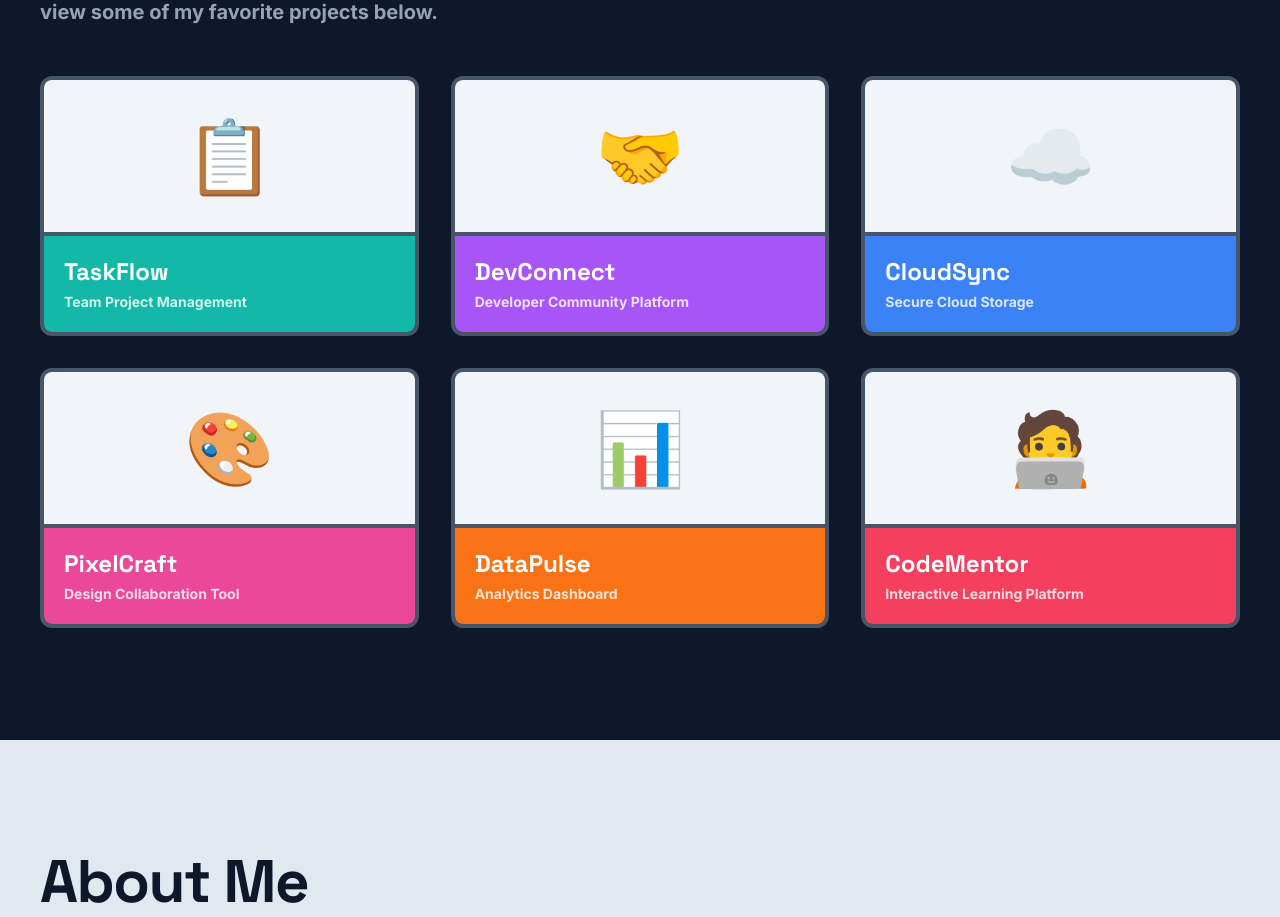
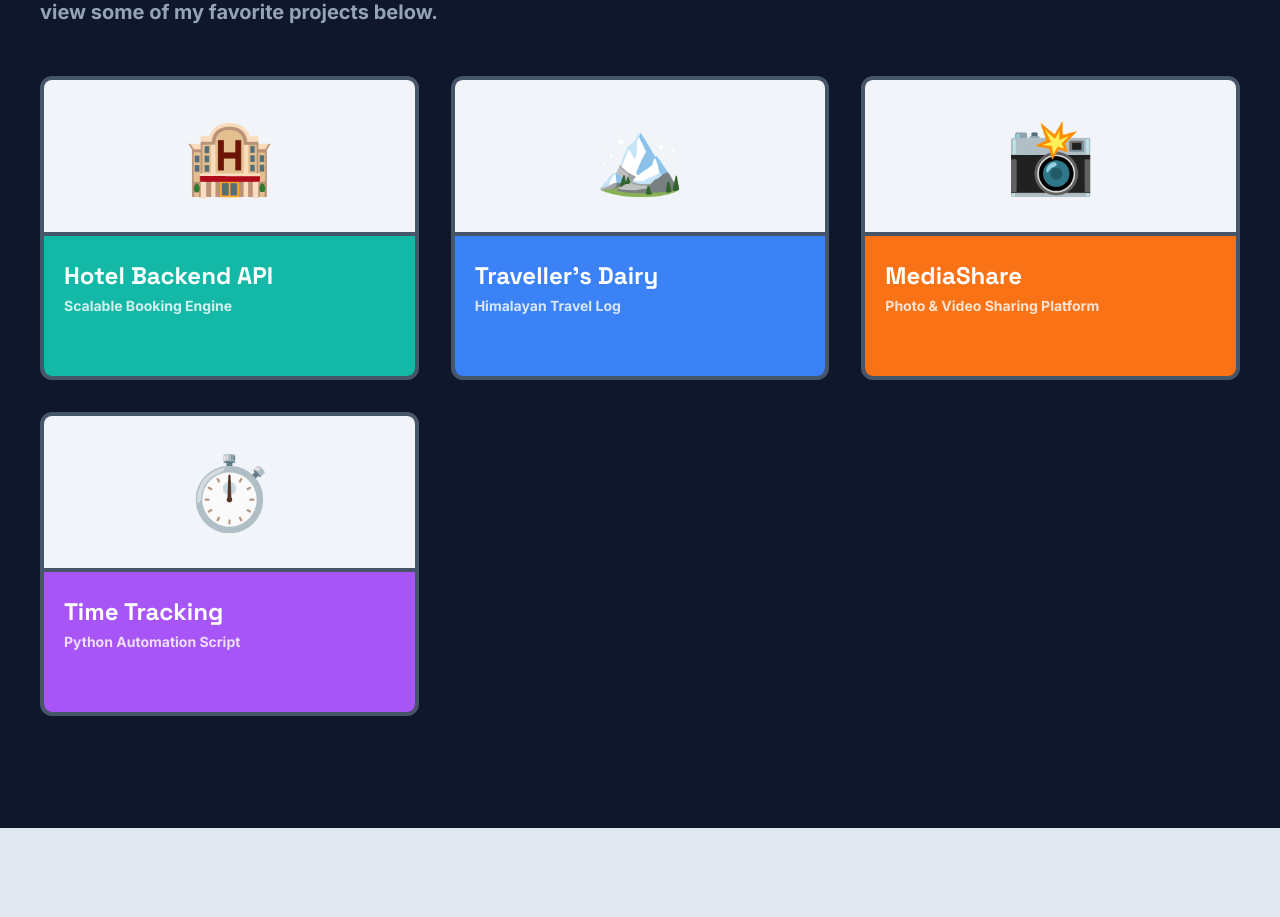
Before and after one commit to shubhamthakur3/portfolio, a Next.js app: page / in a window 1280 px wide. Shown: the part 1120-2037 px from the top of the page. Built offline with nearby package versions, Linux system fonts and the light colour scheme.

Commit message:
make last min changes

```diff
--- a/src/components/ProjectCard.tsx
+++ b/src/components/ProjectCard.tsx
@@ -18,13 +18,22 @@ export default function ProjectCard({ project }: ProjectCardProps) {
       </div>
 
       {/* Bottom — Info area with color */}
-      <div className={`${project.color} px-5 py-5`}>
-        <h3 className="font-display text-xl md:text-2xl font-black text-white">
+      <div className={`${project.color} px-5 py-6 min-h-[120px] flex flex-col justify-center transition-all duration-500`}>
+        <h3 className="font-display text-xl md:text-2xl font-black text-white transition-all duration-300 group-hover:-translate-y-1">
           {project.title}
         </h3>
-        <p className="text-sm font-bold text-white/80 mt-1">
-          {project.summary}
-        </p>
+
+        <div className="relative mt-1 h-14 overflow-hidden">
+          {/* Summary - Visible by default, slides up and fades out on hover */}
+          <p className="text-sm font-bold text-white/80 transition-all duration-300 group-hover:-translate-y-full group-hover:opacity-0">
+            {project.summary}
+          </p>
+
+          {/* Description - Hidden by default, slides up into view on hover */}
+          <p className="absolute top-0 left-0 text-[11px] md:text-xs font-bold text-white leading-relaxed opacity-0 translate-y-full transition-all duration-300 group-hover:translate-y-0 group-hover:opacity-100 line-clamp-3">
+            {project.description}
+          </p>
+        </div>
       </div>
     </a>
   );
--- a/src/data/projects.ts
+++ b/src/data/projects.ts
@@ -12,80 +12,49 @@ export interface Project {
 }
 
 export const projects: Project[] = [
+
   {
-    id: "taskflow",
-    title: "TaskFlow",
-    summary: "Team Project Management",
+    id: "hotel-backend",
+    title: "Hotel Backend API",
+    summary: "Scalable Booking Engine",
     description:
-      "A project management dashboard that helps teams organize, track, and deliver work with clarity and focus.",
-    technologies: ["React", "TypeScript", "Node.js", "PostgreSQL", "Tailwind CSS"],
+      "A production-grade hotel booking platform with concurrency-safe inventory management, automated task processing, and secure payment integration.",
+    technologies: ["Django", "Python", "PostgreSQL", "Redis", "Stripe", "Celery"],
     githubUrl: "https://github.com",
-    liveUrl: "https://example.com",
-
-    emoji: "📋",
+    emoji: "🏨",
     color: "bg-teal",
   },
   {
-    id: "devconnect",
-    title: "DevConnect",
-    summary: "Developer Community Platform",
+    id: "travellers-dairy",
+    title: "Traveller's Dairy",
+    summary: "Himalayan Travel Log",
     description:
-      "A community platform for developers to share knowledge, collaborate on projects, and build meaningful connections.",
-    technologies: ["Next.js", "MongoDB", "Socket.io", "Tailwind CSS"],
+      "An immersive travel dairy capturing the essence of the Himalayas through rich storytelling and dynamic visual experiences.",
+    technologies: ["HTML", "CSS", "JavaScript", "GSAP", "AOS"],
     githubUrl: "https://github.com",
-    liveUrl: "https://example.com",
-
-    emoji: "🤝",
-    color: "bg-purple",
-  },
-  {
-    id: "cloudsync",
-    title: "CloudSync",
-    summary: "Secure Cloud Storage",
-    description:
-      "A secure cloud storage solution with intelligent file organization and seamless cross-device synchronization.",
-    technologies: ["React", "AWS S3", "Node.js", "Redis", "Docker"],
-    githubUrl: "https://github.com",
-    liveUrl: "https://example.com",
-
-    emoji: "☁️",
+    emoji: "🏔️",
     color: "bg-blue",
   },
   {
-    id: "pixelcraft",
-    title: "PixelCraft",
-    summary: "Design Collaboration Tool",
+    id: "mediashare",
+    title: "MediaShare",
+    summary: "Photo & Video Sharing Platform",
     description:
-      "A design collaboration tool that enables teams to create, iterate, and ship beautiful interfaces together.",
-    technologies: ["TypeScript", "Canvas API", "WebSocket", "React"],
+      "A backend-centric application for secure photo and video sharing, featuring ImageKit integration for real-time optimization and JWT-based authentication.",
+    technologies: ["Python", "FastAPI", "SQLite", "ImageKit.io", "JWT"],
     githubUrl: "https://github.com",
-
-    emoji: "🎨",
-    color: "bg-pink",
-  },
-  {
-    id: "datapulse",
-    title: "DataPulse",
-    summary: "Analytics Dashboard",
-    description:
-      "An analytics dashboard that transforms complex data into clear, actionable insights with beautiful visualizations.",
-    technologies: ["Next.js", "D3.js", "Python", "FastAPI", "PostgreSQL"],
-    githubUrl: "https://github.com",
-    liveUrl: "https://example.com",
-
-    emoji: "📊",
+    emoji: "📸",
     color: "bg-orange",
   },
   {
-    id: "codementor",
-    title: "CodeMentor",
-    summary: "Interactive Learning Platform",
+    id: "time-tracking",
+    title: "Time Tracking",
+    summary: "Python Automation Script",
     description:
-      "An interactive learning platform that makes programming accessible through guided exercises and real-time feedback.",
-    technologies: ["React", "Node.js", "OpenAI API", "MongoDB", "Tailwind CSS"],
+      "An automation script integrated with Google Calendar API to streamline time tracking processes, featuring seamless error handling and local deployment.",
+    technologies: ["Python", "Google Calendar API", "Pyinstaller"],
     githubUrl: "https://github.com",
-
-    emoji: "🧑‍💻",
-    color: "bg-rose",
+    emoji: "⏱️",
+    color: "bg-purple",
   },
 ];
```
Also changed, not shown: public/James_bond.jpg (deleted).
